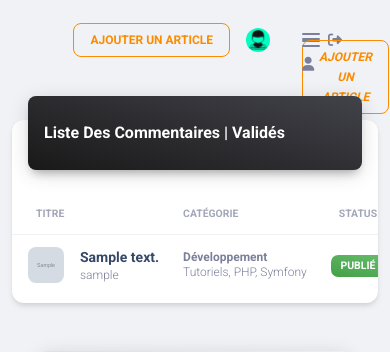
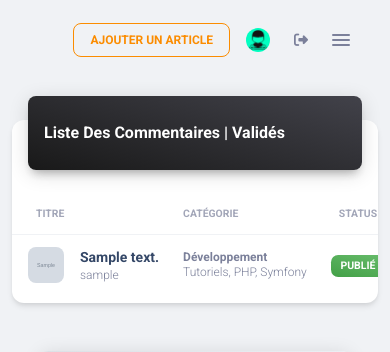
Before and after one commit to blvckcoder/P5-Blog, a PHP site: template templates/backend/comments.twig in a window 390 px wide; the page is wider, and only the part inside the window is pictured. Shown: the top 352 px of that part. Run offline with PHP 8.4, Linux system fonts and the light colour scheme; the template is opened without the code that fills it: most values are stand-ins (such as "Sample title", 1, 10 or a date in 2020); grey boxes marked "Sample" are stand-in pictures; some libraries are stand-ins or nearby versions.

Commit message:
FIX(design): Fix aside and menu display on dashboard

```diff
--- a/templates/backend/parts/_navbar.twig
+++ b/templates/backend/parts/_navbar.twig
@@ -1,10 +1,8 @@
 <!-- Navbar -->
-    <nav class="navbar navbar-main navbar-expand-lg px-0 mx-4 shadow-none border-radius-xl" id="navbarBlur"
-      data-scroll="true">
+<nav class="navbar navbar-main navbar-expand-lg px-0 mx-4 shadow-none border-radius-xl" id="navbarBlur" data-scroll="true">
 	<div class="container-fluid py-1 px-3">
 		<div class="collapse navbar-collapse mt-sm-0 mt-2 me-md-0 me-sm-4" id="navbar">
-          <div class="ms-md-auto pe-md-3 d-flex align-items-center">
-          </div>
+			<div class="ms-md-auto pe-md-3 d-flex align-items-center"></div>
 			<ul class="navbar-nav  justify-content-end">
 				<li class="nav-item d-flex align-items-center">
 					<a class="btn btn-outline-warning btn-sm mb-0 me-3" href="/admin/postcreate">Ajouter un
@@ -19,29 +17,41 @@
 						<span class="d-sm-inline d-none">{{nickname}}</span>
 					</a>
 				</li>
-            <li class="nav-item d-xl-none ps-3 d-flex align-items-center">
-              <a href="javascript:;" class="nav-link text-body p-0" id="iconNavbarSidenav">
-                <div class="sidenav-toggler-inner">
-                  <i class="sidenav-toggler-line"></i>
-                  <i class="sidenav-toggler-line"><a class="btn btn-outline-warning btn-sm mb-0 me-3"
-                      href="/admin/postcreate">Ajouter un
-                      Article</a></i>
-                  <i class="sidenav-toggler-line"> <a href="/logout" class="nav-link text-body font-weight-bold px-0">
-                      <i class="fa fa-user me-sm-1"></i>
-                      <span class="d-sm-inline d-none">Se Déconnecter</span>
-                    </a></i>
-                </div>
-              </a>
-            </li>
-
 				<li class="nav-item d-flex align-items-center mx-2">
 					<a href="/logout" class="nav-link text-body font-weight-bold px-0">
 						<i class="fas fa-sign-out-alt"></i>
 						<span class="d-sm-inline d-none">Se Déconnecter</span>
 					</a>
 				</li>
+                <li class="nav-item d-xl-none ps-3 d-flex align-items-center">
+<a href="javascript:;" class="nav-link text-body p-0" id="iconNavbarSidenav">
+<div class="sidenav-toggler-inner">
+<i class="sidenav-toggler-line"></i>
+<i class="sidenav-toggler-line"></i>
+<i class="sidenav-toggler-line"></i>
+</div>
+</a>
+</li>
 			</ul>
 		</div>
 	</div>
 </nav>
+
+{# <li class="nav-item d-lg-none ps-3 d-flex align-items-center">
+	<a href="javascript:;" class="nav-link text-body p-0" id="iconNavbarSidenav">
+		<div class="sidenav-toggler-inner">
+			<i class="sidenav-toggler-line"></i>
+			<i class="sidenav-toggler-line">
+				<a class="btn btn-outline-warning btn-sm mb-0 me-3" href="/admin/postcreate">Ajouter un
+										              Article</a>
+			</i>
+			<i class="sidenav-toggler-line">
+				<a href="/logout" class="nav-link text-body font-weight-bold px-0">
+					<i class="fa fa-user me-sm-1"></i>
+					<span class="d-sm-inline d-none">Se Déconnecter</span>
+				</a>
+			</i>
+		</div>
+	</a>
+</li> #}
 <!-- End Navbar -->
```
Also changed, not shown: public/Assets/js/material-dashboard.min.js (added). Lines whose indentation alone changed are shown as unchanged.
